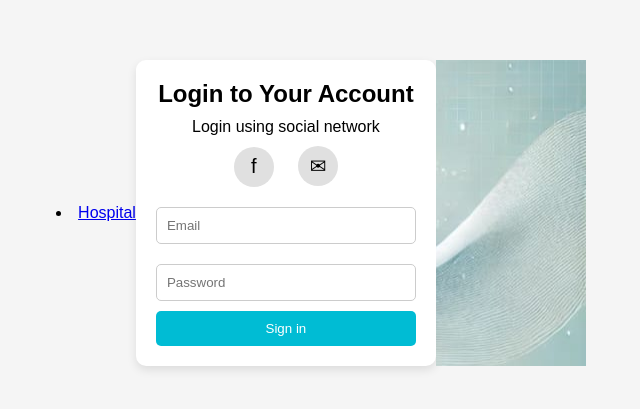
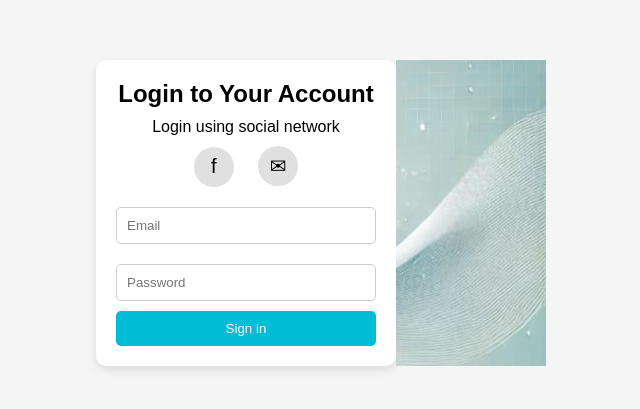
Before and after one commit to walterHwhite1/sih, a plain HTML site: page index.html in a window 1280 px wide. Shown: the part 187-596 px from the top of the page, without its empty margins (394-1034 px from the left). Drawn offline with Linux system fonts and the light colour scheme.

Commit message:
Update index.html

```diff
--- a/index.html
+++ b/index.html
@@ -5,7 +5,6 @@
     <meta name="viewport" content="width=device-width, initial-scale=1.0">
     <title>Login Page</title>
     <link rel="stylesheet" href="style.css">
-    <li><a href="hospitals.html">Hospital</a></li>
 
 </head>
 <body>
```
